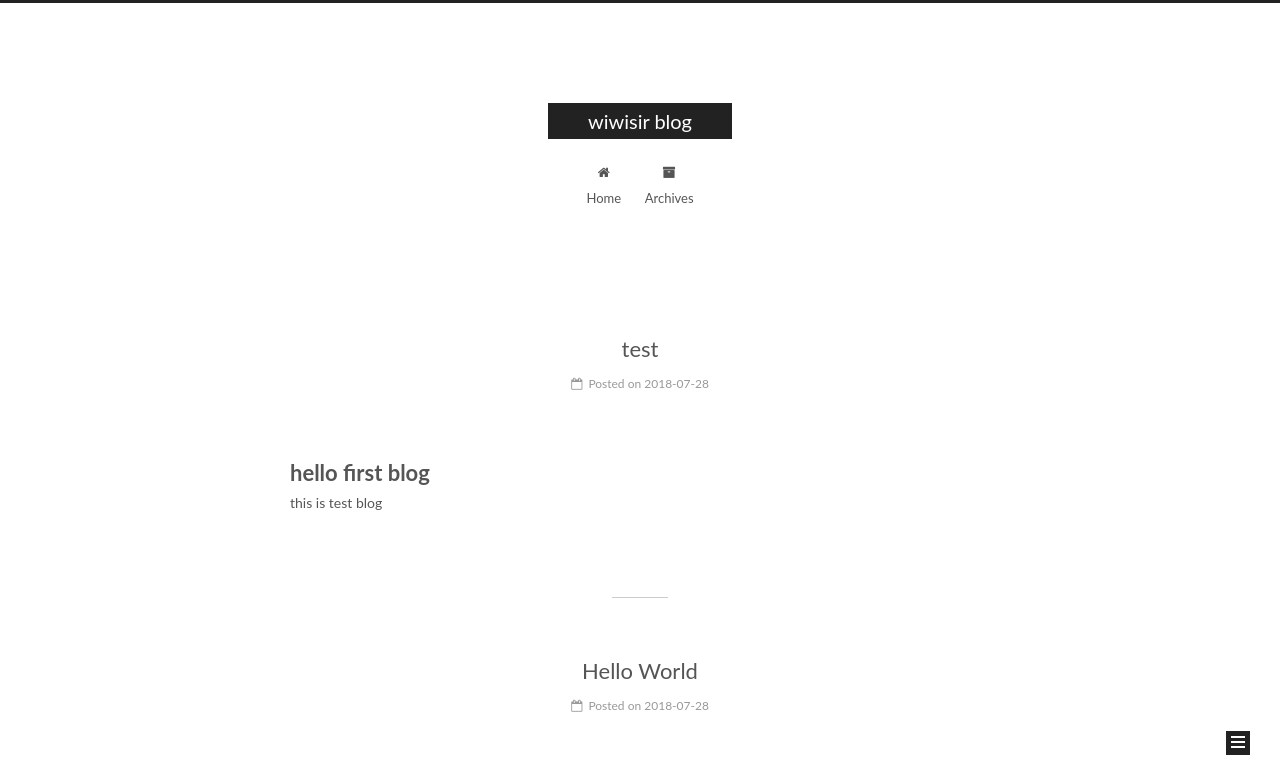
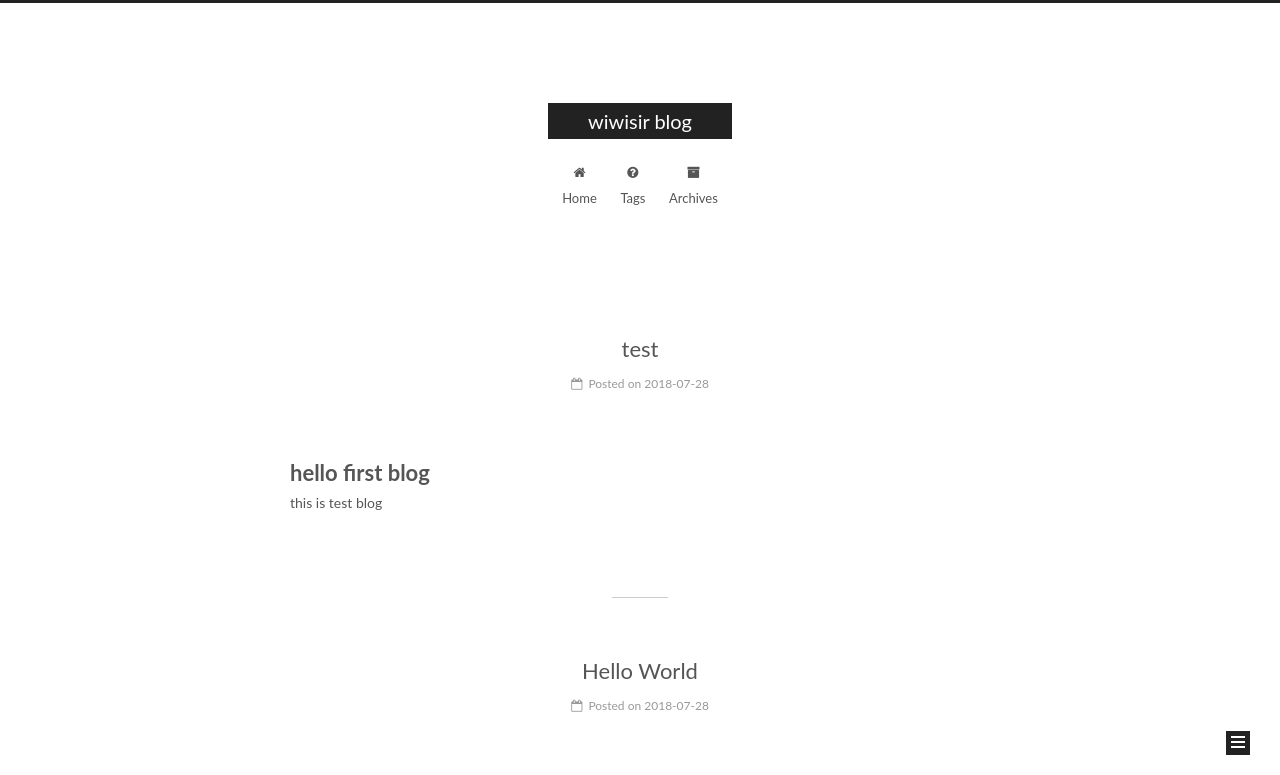
Before and after one commit to wiwisir/wiwisir.github.io, a plain HTML site: page index.html in a window 1280 px wide. Shown: the top 775 px of the page. Drawn offline with Linux system fonts and the light colour scheme.

Commit message:
Site updated: 2018-07-29 15:48:39

```diff
--- a/css/main.css
+++ b/css/main.css
@@ -1822,7 +1822,7 @@ pre .javascript .function {
   width: 4px;
   height: 4px;
   border-radius: 50%;
-  background: #33ff04;
+  background: #607d8e;
 }
 .links-of-blogroll {
   font-size: 13px;
--- a/index.html
+++ b/index.html
@@ -183,6 +183,16 @@
               <i class="menu-item-icon fa fa-fw fa-home"></i> <br />
 
             Home
+          </a>
+        </li>
+
+
+        <li class="menu-item menu-item-tags">
+          <a href="/tags" rel="section">
+
+              <i class="menu-item-icon fa fa-fw fa-question-circle"></i> <br />
+
+            Tags
           </a>
         </li>
 
```
Also changed, not shown: 2018/07/28/hello-world/index.html (+10 -0 lines), 2018/07/28/test/index.html (+10 -0 lines), archives/2018/07/index.html (+10 -0 lines), archives/2018/index.html (+10 -0 lines), archives/index.html (+10 -0 lines).
